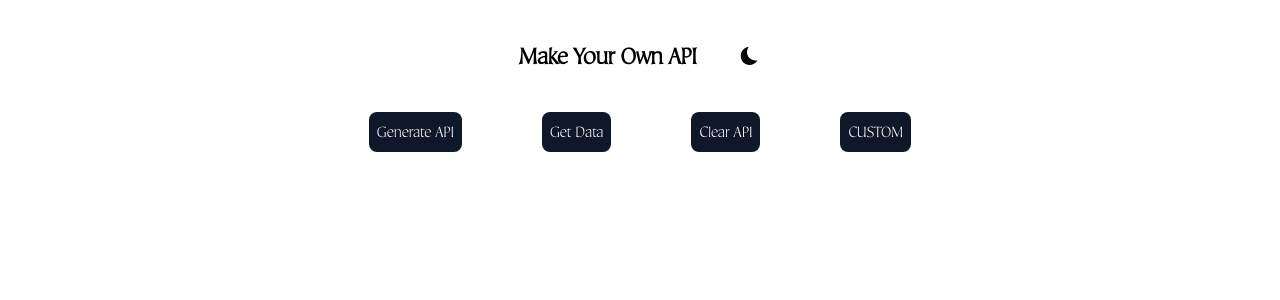
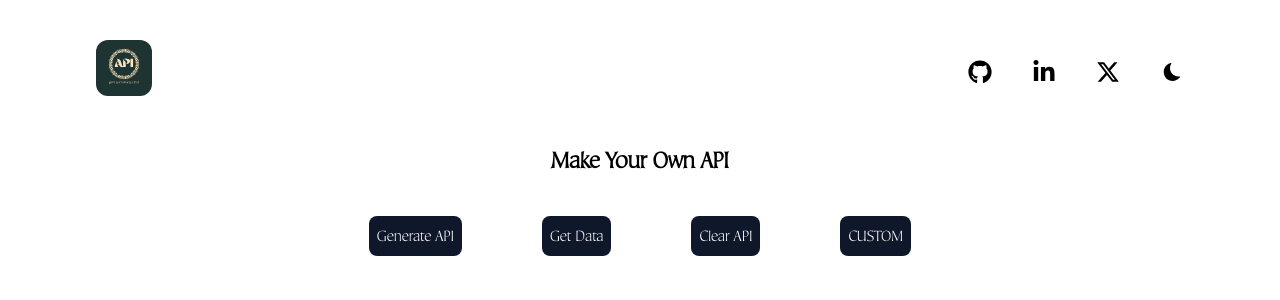
Before and after one commit to kakotyanimesh/apiG, a React (Vite) app in the folder frontend/: page / in a window 1280 px wide. Shown: the top 300 px of the page. Built offline with nearby package versions, Linux system fonts and the light colour scheme.

Commit message:
added navbar

```diff
--- a/frontend/src/App.jsx
+++ b/frontend/src/App.jsx
@@ -1,8 +1,13 @@
 import React, { useState } from 'react'
 import axios from 'axios'
 import { IoIosMoon } from "react-icons/io";
+import vite from '../public/vite.svg'
 
-import { IoSunny } from "react-icons/io5";
+import { IoSunny  } from "react-icons/io5";
+import { FaGithub } from "react-icons/fa";
+import { FaXTwitter  } from "react-icons/fa6";
+import { FaLinkedinIn } from "react-icons/fa6";
+
 
 
 
@@ -87,9 +92,15 @@ const App = () => {
 
   return (
     <div className='dark:bg-[#0f172a] bg-[#ffffff] min-h-screen dark:text-white font-custom '>
-      <div className='flex justify-center items-center gap-10 text-2xl font-semibold mb-10'>
-        <h1 className='mt-10'>Make Your Own API</h1>
-        <button className='mt-10 ' onClick={darkMode}>
+      <div className='pt-3 sm:pt-10 text-xl sm:text-2xl mx-4 md:mx-24 mb-2 flex justify-between sm:mx-56'>
+        <div className=''>
+          <a href="https://bento.me/animeshkakoty" target='_blanck'><img className='w-14 sm:w-18 rounded-xl' src={vite} alt="my IMAGE" /></a>
+        </div>
+        <div className='flex gap-2 sm:gap-10 pt-5'>
+          <a href="https://github.com/kakotyanimesh/apiG" target='_blanck'><FaGithub /></a>
+          <a href="https://www.linkedin.com/in/animesh-kakoty-3465791a6/" target='_blanck'><FaLinkedinIn  /></a>
+          <a href="https://x.com/_animeshkakoty" target='_blanck'><FaXTwitter  /></a>
+          <button className='h-2' onClick={darkMode}>
             {
               dark && <IoSunny />
             }
@@ -97,6 +108,11 @@ const App = () => {
               !dark && <IoIosMoon/>
             }
         </button>
+        </div>
+      </div>
+
+      <div className='flex justify-center items-center gap-10 text-2xl font-semibold mb-10'>
+        <h1 className='mt-10'>Make Your Own API</h1>
       </div>
 
       {/* new div */}
```
